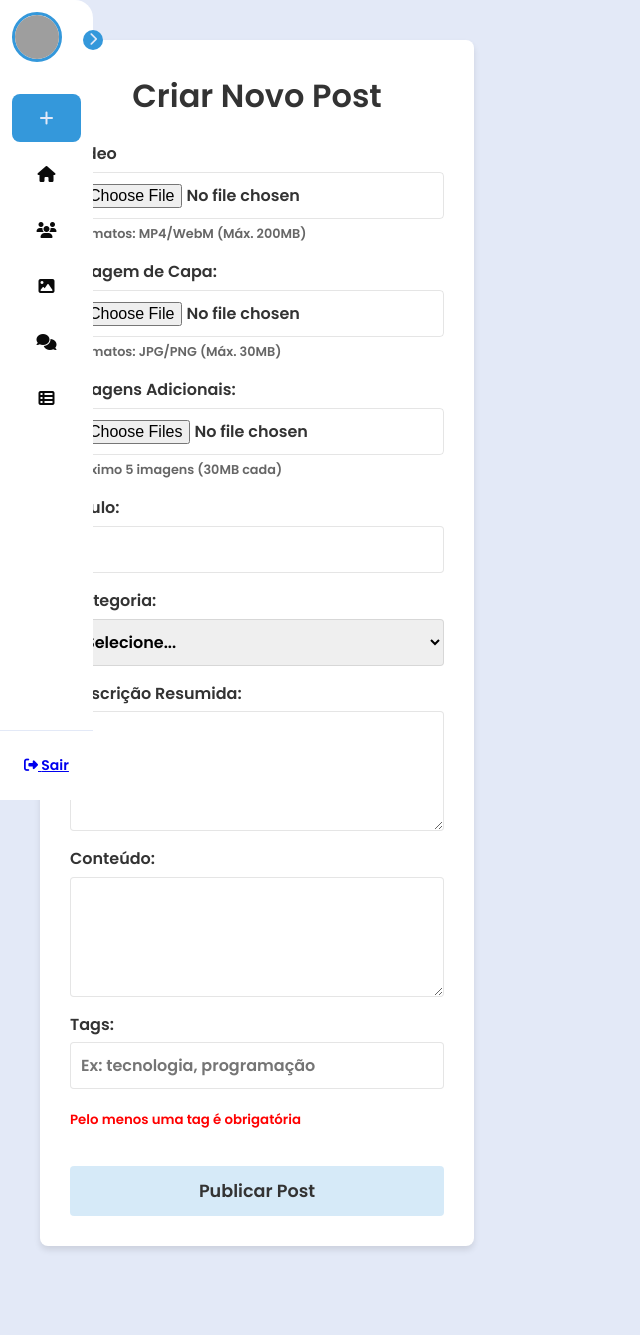
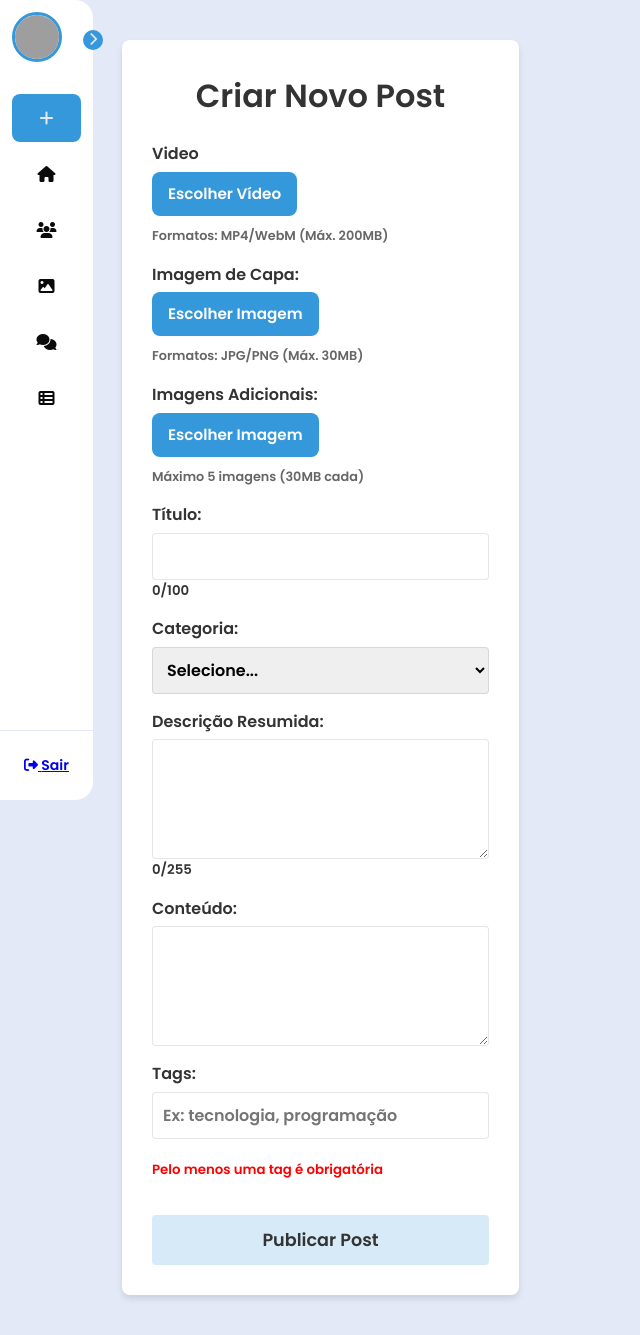
Before and after one commit to igorlde/chatUp, a PHP site: page /post.php in a window 1280 px wide. Shown: the whole page, without its empty margins (0-640 px from the left). Before the commit the page ends 1250 px from the top, so only its background shows below. Run offline with PHP 8.4, Linux system fonts and the light colour scheme; the visitor is signed in with stand-in values (Sample User, id 1); grey boxes are pictures that could not be loaded.

Commit message:
pagina criar post atualizada css

```diff
--- a/post.php
+++ b/post.php
@@ -18,7 +18,6 @@ processarPostagem(
     <title>Criar Post</title>
     <link rel="stylesheet" href="style/post.css?v=2">
     <link rel="stylesheet" href="https://cdnjs.cloudflare.com/ajax/libs/font-awesome/6.7.2/css/all.min.css">
-
 </head>
 
 <body>
@@ -26,9 +25,8 @@ processarPostagem(
         <?php require __DIR__ . '/sidebar/newsidebar.php'; ?>
     </div>
 
-          <div class="layout"> <!-- Adicione esta div -->
+    <div class="layout">
         <div class="main-content">
-
             <div class="post-creator">
                 <?php if (!empty($_SESSION['erros_post'])): ?>
                     <div class="alert-error">
@@ -39,32 +37,49 @@ processarPostagem(
                     <?php unset($_SESSION['erros_post']); ?>
                 <?php endif; ?>
 
+                <?php if (!empty($_SESSION['post_success'])): ?>
+                    <div class="alert-success">
+                        <?= htmlspecialchars($_SESSION['post_success']) ?>
+                    </div>
+                    <?php unset($_SESSION['post_success']); ?>
+                <?php endif; ?>
+
                 <form method="POST" enctype="multipart/form-data">
                     <h1>Criar Novo Post</h1>
+
                     <div class="form-group">
                         <label>Video</label>
-                        <input type="file" name="video" accept="video/mp4, video/webm">
+                        <div class="custom-file">
+                            <input type="file" name="video" id="video-upload" accept="video/mp4, video/webm">
+                            <label for="video-upload" class="file-label">Escolher Vídeo</label>
+                        </div>
+                        <video id="preview-video" controls style="display:none; width:100%; margin-top:10px;"></video>
                         <div class="form-note">Formatos: MP4/WebM (Máx. 200MB)</div>
                     </div>
 
-                    <!-- Seção de upload de imagens -->
                     <div class="form-group">
                         <label>Imagem de Capa:</label>
-                        <input type="file" name="imagem_capa" accept="image/*">
+                        <div class="custom-file">
+                            <input type="file" name="imagem_capa" id="input-capa" accept="image/*">
+                            <label for="input-capa" class="file-label">Escolher Imagem</label>
+                        </div>
+                        <img id="preview-capa" style="max-width: 100%; margin-top: 10px; display: none;" />
                         <div class="form-note">Formatos: JPG/PNG (Máx. 30MB)</div>
                     </div>
 
-
                     <div class="form-group">
                         <label>Imagens Adicionais:</label>
-                        <input type="file" name="imagens_adicionais[]" multiple accept="image/*">
+                        <div class="custom-file">
+                            <input type="file" name="imagens_adicionais[]" multiple id="imagens-adicionais" accept="image/*">
+                            <label for="imagens-adicionais" class="file-label">Escolher Imagem</label>
+                        </div>
                         <div class="form-note">Máximo 5 imagens (30MB cada)</div>
                     </div>
 
-                    <!-- Restante do formulário mantido -->
                     <div class="form-group">
                         <label for="titulo">Título:</label>
                         <input type="text" id="titulo" name="titulo" required maxlength="100">
+                        <small id="count-titulo">0/100</small>
                     </div>
 
                     <div class="form-group">
@@ -81,6 +96,7 @@ processarPostagem(
                     <div class="form-group">
                         <label for="descricao">Descrição Resumida:</label>
                         <textarea id="descricao" name="descricao" maxlength="255"></textarea>
+                        <small id="count-descricao">0/255</small>
                     </div>
 
                     <div class="form-group">
@@ -104,7 +120,6 @@ processarPostagem(
                 </form>
             </div>
 
-
             <script>
                 const tagsInput = document.getElementById('tagsInput');
                 const tagsList = document.getElementById('tagsList');
@@ -118,7 +133,7 @@ processarPostagem(
                     document.getElementById('tagsError').style.display = tags.length ? 'none' : 'block';
                 }
 
-            tagsInput.addEventListener('keydown', function(e) {
+                tagsInput.addEventListener('keydown', function (e) {
                     if (['Enter', ',', ';'].includes(e.key)) {
                         e.preventDefault();
                         const tag = this.value.trim().replace(/[,;]$/, '');
@@ -136,9 +151,47 @@ processarPostagem(
                     }
                 });
 
-            // Inicialização
                 updateHiddenTags();
+
+                // Preview da imagem de capa
+                document.getElementById('input-capa').addEventListener('change', function (e) {
+                    const file = e.target.files[0];
+                    if (file) {
+                        const reader = new FileReader();
+                        reader.onload = function (e) {
+                            const preview = document.getElementById('preview-capa');
+                            preview.src = e.target.result;
+                            preview.style.display = 'block';
+                        };
+                        reader.readAsDataURL(file);
+                    }
+                });
+
+                // Preview do vídeo
+                document.getElementById('video-upload').addEventListener('change', function (e) {
+                    const file = e.target.files[0];
+                    const preview = document.getElementById('preview-video');
+                    if (file) {
+                        const url = URL.createObjectURL(file);
+                        preview.src = url;
+                        preview.style.display = 'block';
+                    }
+                });
+
+                // Contadores de caracteres
+                const descricao = document.getElementById('descricao');
+                const contadorDescricao = document.getElementById('count-descricao');
+                descricao.addEventListener('input', () => {
+                    contadorDescricao.textContent = `${descricao.value.length}/255`;
+                });
+
+                const titulo = document.getElementById('titulo');
+                const contadorTitulo = document.getElementById('count-titulo');
+                titulo.addEventListener('input', () => {
+                    contadorTitulo.textContent = `${titulo.value.length}/100`;
+                });
             </script>
+        </div>
+    </div>
 </body>
-
 </html>
--- a/style/post.css
+++ b/style/post.css
@@ -23,16 +22,13 @@ body {
     min-height: 100vh;
 }
 
-
-/* Conteúdo principal */
 .main-content {
-        flex: 1;
-        display: flex;
-        justify-content: center;
-        align-items: flex-start;
-
-        padding: 40px;
-
+    margin-left: 82px;
+    flex: 1;
+    display: flex;
+    justify-content: center;
+    align-items: center;
+    padding: 40px;
 }
 
 /* Container do post */
@@ -173,6 +173,69 @@ button.btn-primary {
 button.btn-primary:hover {
     background-color: rgba(52, 152, 219, 0.5);
     color: #fff;
+}
+
+/* Upload de arquivos customizado */
+.custom-file {
+    position: relative;
+    display: inline-block;
+    width: fit-content;
+}
+
+.custom-file input[type="file"] {
+    position: absolute;
+    left: 0;
+    top: 0;
+    opacity: 0;
+    width: 100%;
+    height: 100%;
+    cursor: pointer;
+}
+
+.custom-file label {
+    background-color: #3498db;
+    color: white;
+    padding: 10px 16px;
+    border-radius: 8px;
+    font-size: 0.95rem;
+    font-weight: 600;
+    cursor: pointer;
+    transition: background-color 0.3s;
+    display: inline-block;
+}
+
+.custom-file label:hover {
+    background-color: #2980b9;
+}
+
+.file-label.selected {
+    background-color: #2ecc71;
+}
+
+.file-label.selected::after {
+    content: " ✔ Arquivo Selecionado";
+}
+
+/* Preview */
+.preview-wrapper {
+    margin-top: 10px;
+}
+
+.preview-wrapper img,
+.preview-wrapper video {
+    max-width: 100%;
+    height: auto;
+    margin-top: 8px;
+    border-radius: 6px;
+    box-shadow: 0 2px 6px rgba(0,0,0,0.1);
+}
+
+/* Contador de caracteres */
+.char-counter {
+    font-size: 0.8rem;
+    text-align: right;
+    color: #888;
+    margin-top: 5px;
 }
 
 /* Responsividade */
```
Also changed, not shown: other parts of style/post.css (+50 -32 lines), uploads/avatars/avatar_686025f0f323a.png (added), uploads/posts/capa_68602fd016555_image-Photoroom__12_.png (added). Lines whose indentation alone changed are shown as unchanged.
